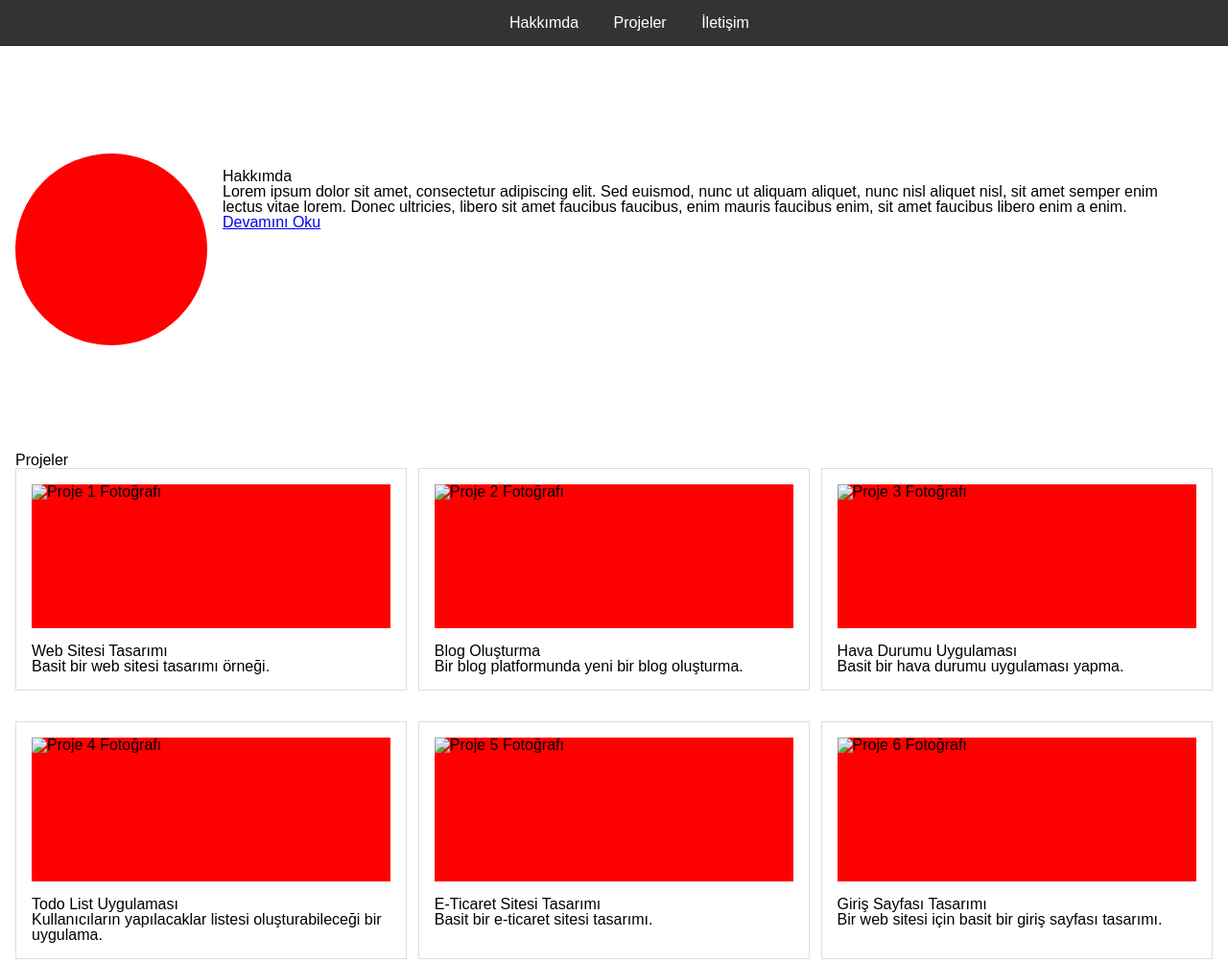
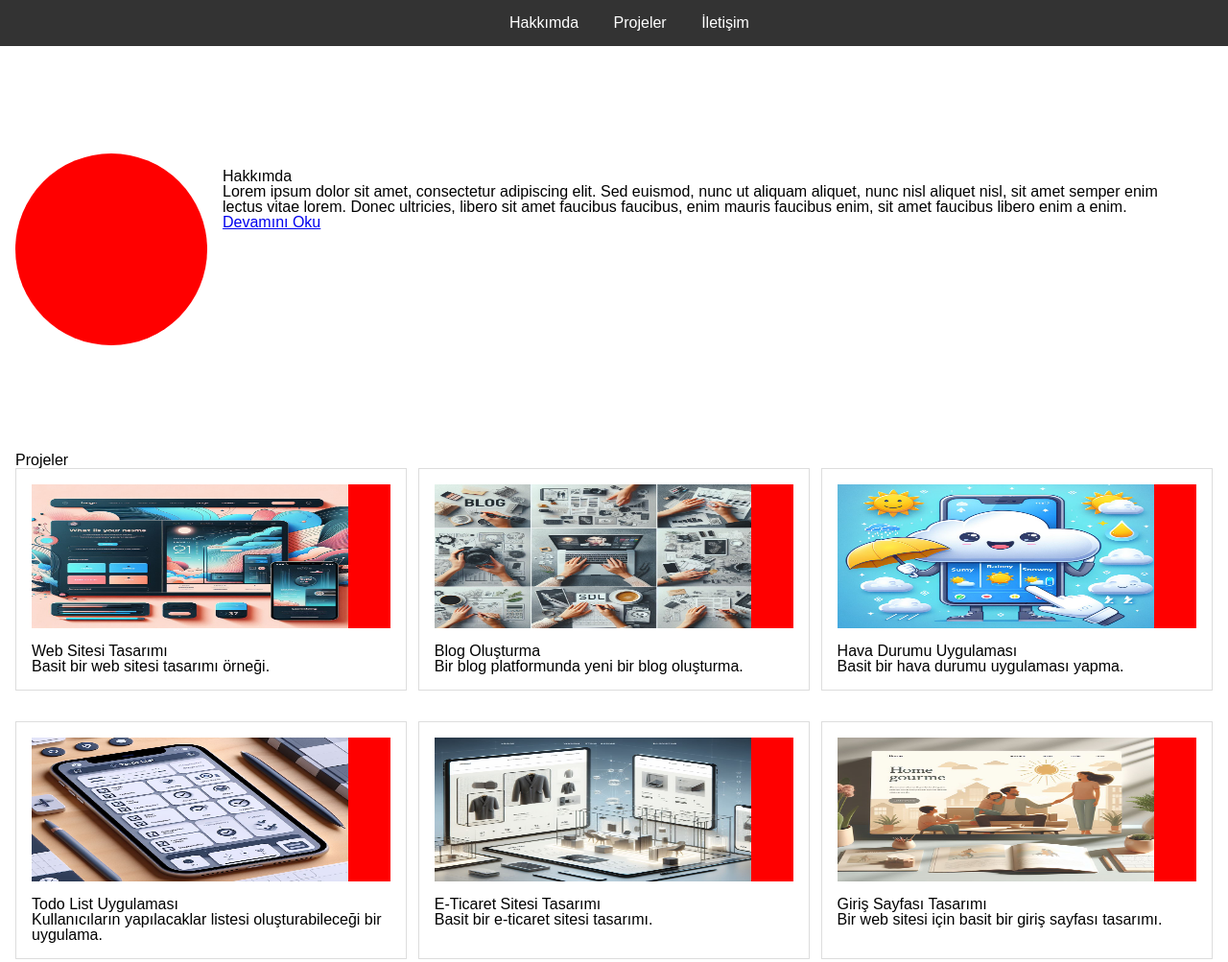
Before and after one commit to ibrahimozdmr/Aygaz-GenAI-Bootcamp, a plain HTML site: page index.html in a window 1280 px wide. Shown: the top 1003 px of the page at 96% size. Drawn offline with Linux system fonts and the light colour scheme.

Commit message:
promt 3 - fotoğrafların bir kısmı oluşturuldu.

```diff
--- a/index.html
+++ b/index.html
@@ -43,32 +43,32 @@
         <h2>Projeler</h2>
         <div class="galeri">
             <div class="proje">
-                <div class="foto"><img src="proje1.jpg" alt="Proje 1 Fotoğrafı"></div>
+                <div class="foto"><img src="img/proje1.jpeg" height="150px" width="330px" alt="Proje 1 Fotoğrafı"></div>
                 <h3>Web Sitesi Tasarımı</h3>
                 <p>Basit bir web sitesi tasarımı örneği.</p>
             </div>
             <div class="proje">
-                <div class="foto"><img src="proje2.jpg" alt="Proje 2 Fotoğrafı"></div>
+                <div class="foto"><img src="img/proje2.jpeg" height="150px" width="330px" alt="Proje 2 Fotoğrafı"></div>
                 <h3>Blog Oluşturma</h3>
                 <p>Bir blog platformunda yeni bir blog oluşturma.</p>
             </div>
             <div class="proje">
-                <div class="foto"><img src="proje3.jpg" alt="Proje 3 Fotoğrafı"></div>
+                <div class="foto"><img src="img/proje3.jpeg" height="150px" width="330px" alt="Proje 3 Fotoğrafı"></div>
                 <h3>Hava Durumu Uygulaması</h3>
                 <p>Basit bir hava durumu uygulaması yapma.</p>
             </div>
             <div class="proje">
-                <div class="foto"><img src="proje4.jpg" alt="Proje 4 Fotoğrafı"></div>
+                <div class="foto"><img src="img/proje4.jpeg" height="150px" width="330px" alt="Proje 4 Fotoğrafı"></div>
                 <h3>Todo List Uygulaması</h3>
                 <p>Kullanıcıların yapılacaklar listesi oluşturabileceği bir uygulama.</p>
             </div>
             <div class="proje">
-                <div class="foto"><img src="proje5.jpg" alt="Proje 5 Fotoğrafı"></div>
+                <div class="foto"><img src="img/proje5.jpeg" height="150px" width="330px" alt="Proje 5 Fotoğrafı"></div>
                 <h3>E-Ticaret Sitesi Tasarımı</h3>
                 <p>Basit bir e-ticaret sitesi tasarımı.</p>
             </div>
             <div class="proje">
-                <div class="foto"><img src="proje6.jpg" alt="Proje 6 Fotoğrafı"></div>
+                <div class="foto"><img src="img/proje6.jpeg" height="150px" width="330px" alt="Proje 6 Fotoğrafı"></div>
                 <h3>Giriş Sayfası Tasarımı</h3>
                 <p>Bir web sitesi için basit bir giriş sayfası tasarımı.</p>
             </div>
```
Also changed, not shown: img/proje1.jpeg (added), img/proje2.jpeg (added), img/proje3.jpeg (added), img/proje4.jpeg (added), img/proje5.jpeg (added), img/proje6.jpeg (added).
